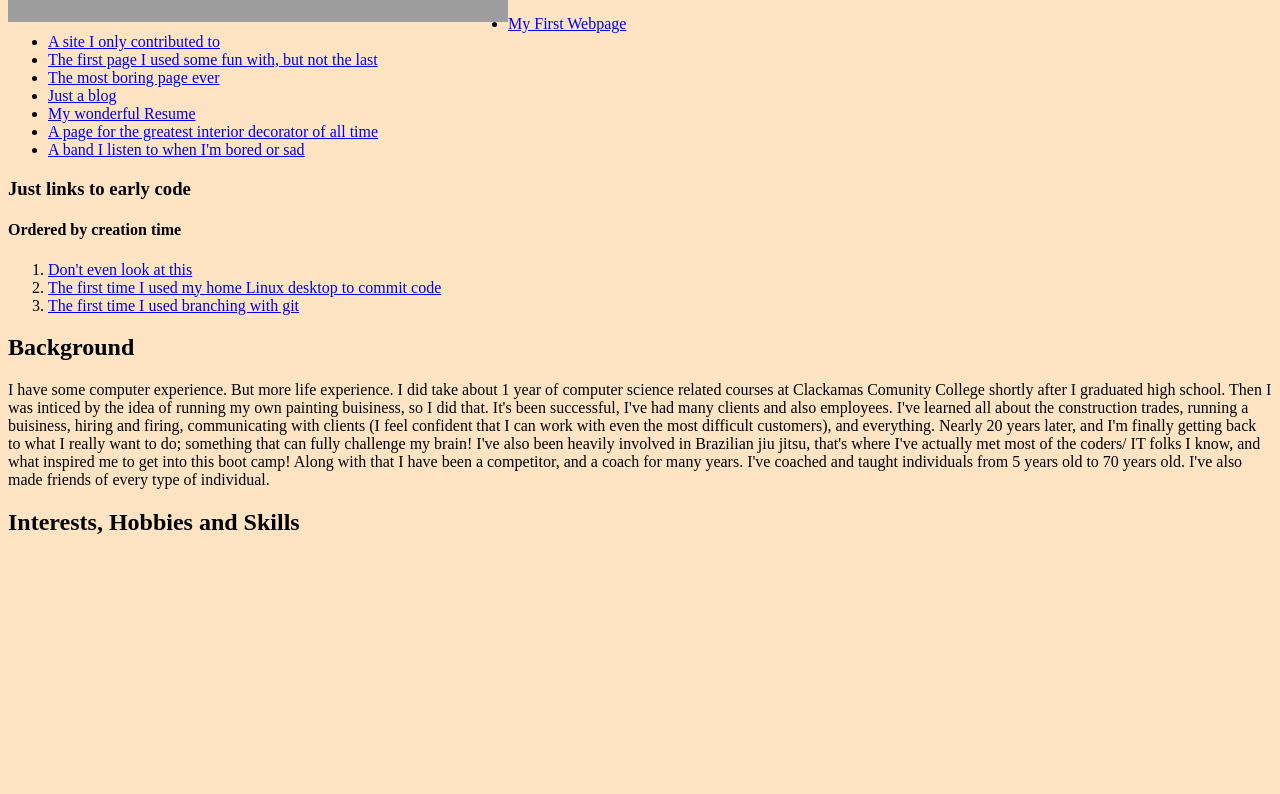
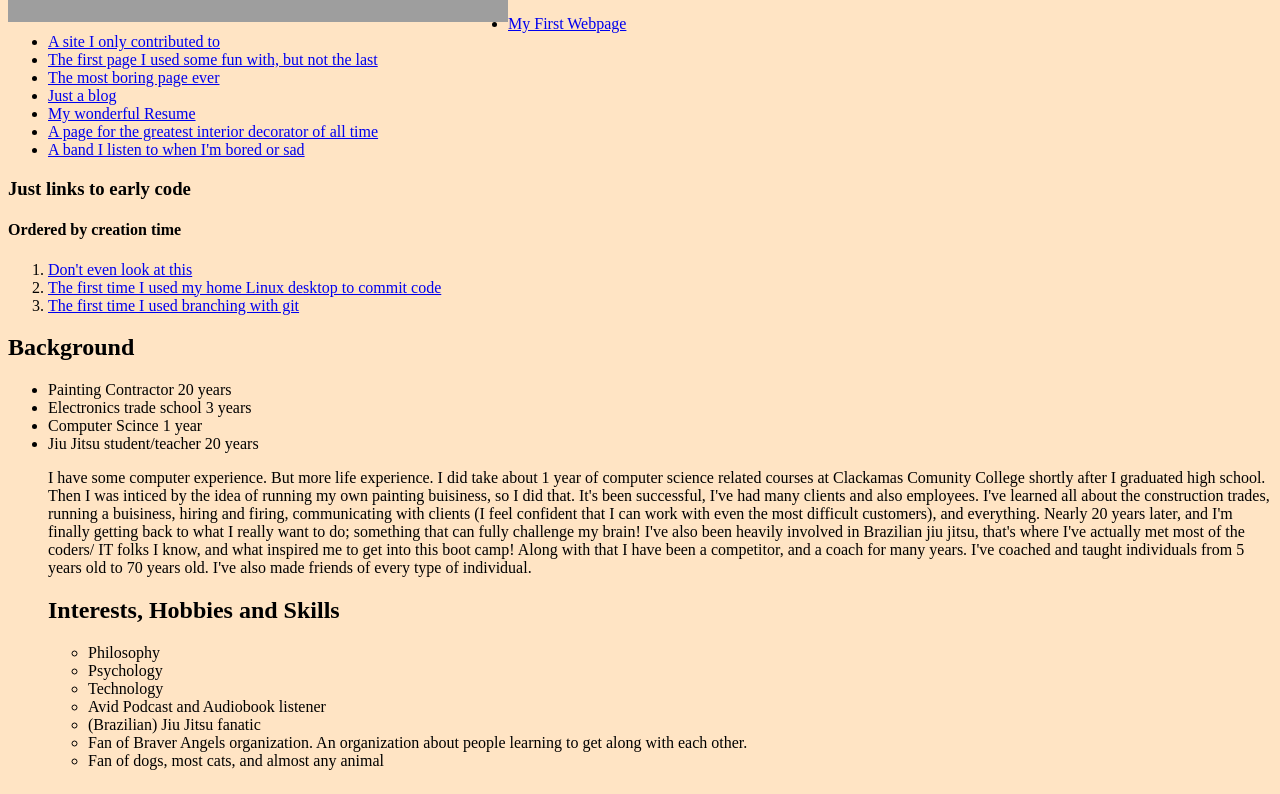
Before and after one commit to John-Dig/portfolio, a plain HTML site: page index.html in a window 1280 px wide. Shown: the part 441-1235 px from the top of the page. Before the commit the page ends 1005 px from the top, so only its background shows below. Drawn offline with Linux system fonts and the light colour scheme; grey boxes are pictures that could not be loaded.

```diff
--- a/index.html
+++ b/index.html
@@ -46,7 +46,26 @@
 
   </p>
   <h2>Background</h2>
+    <ul>
+      <li>Painting Contractor 20 years</li>
+      <li>Electronics trade school 3 years</li>
+      <li>Computer Scince 1 year </li>
+      <li>Jiu Jitsu student/teacher 20 years</li>
+
+
+
   <p>I have some computer experience. But more life experience.  I did take about 1 year of computer science related courses at Clackamas Comunity College shortly after I graduated high school.  Then I was inticed by the idea of running my own painting buisiness, so I did that.  It's been successful, I've had many clients and also employees.  I've learned all about the construction trades, running a buisiness, hiring and firing, communicating with clients (I feel confident that I can work with even the most difficult customers), and everything.  Nearly 20 years later, and I'm finally getting back to what I really want to do; something that can fully challenge my brain!  I've also been heavily involved in Brazilian jiu jitsu, that's where I've actually met most of the coders/ IT folks I know, and what inspired me to get into this boot camp!  Along with that I have been a competitor, and a coach for many years.  I've coached and taught individuals from 5 years old to 70 years old.  I've also made friends of every type of individual.</p>
 
 <h2>Interests, Hobbies and Skills</h2>
+      <ul>
+        <li>Philosophy</li>
+        <li>Psychology</li>
+        <li>Technology</li>
+        <li>Avid Podcast and Audiobook listener</li>
+        <li>(Brazilian) Jiu Jitsu fanatic</li>
+        <li>Fan of Braver Angels organization.  An organization about people learning to get along with each other.</li>
+        <li>Fan of dogs, most cats, and almost any animal</li>
+
+      </ul>
+
 </body>
```
Also changed, not shown: 1 other file.
